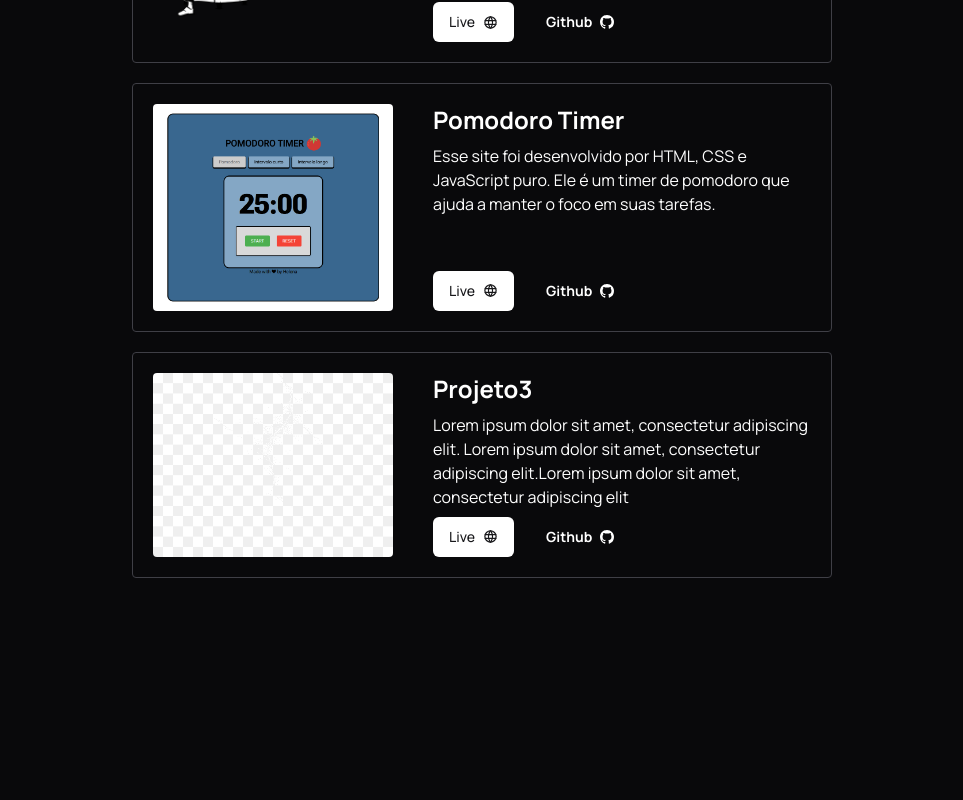
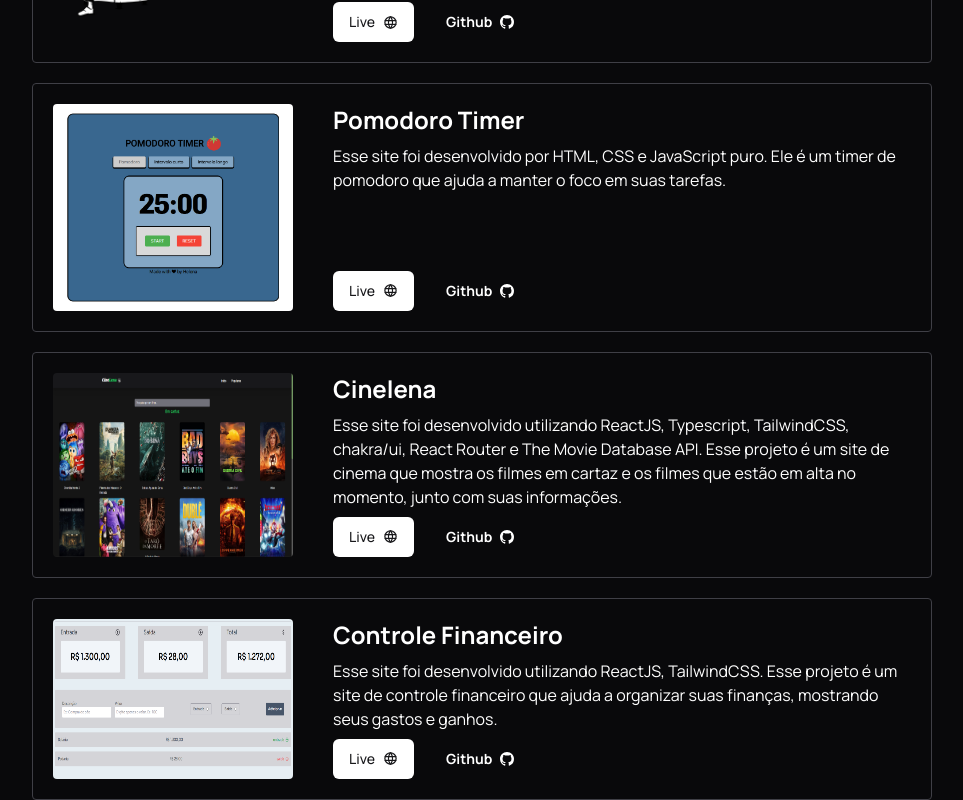
Before and after one commit to len4cf/myWebsite, a React (Vite) app: page /projects in a window 1280 px wide. Shown: the part 326-1126 px from the top of the page, without its empty margins (158-1121 px from the left). Before the commit the page ends 904 px from the top, so only its background shows below. Built offline with nearby package versions, Linux system fonts and the light colour scheme.

Commit message:
adição de projetos

```diff
--- a/src/pages/Projects.tsx
+++ b/src/pages/Projects.tsx
@@ -1,9 +1,10 @@
 import { Button } from "@/components/ui/button"
 import { BsGithub } from "react-icons/bs"
 import { TbWorld } from "react-icons/tb"
-import pngPic from "../assets/pngPic.png"
 import project1 from "../assets/project1.png"
 import project2 from "../assets/project2.png"
+import project3 from "../assets/project3.png"
+import project4 from "../assets/project4.png"
 
 const Projects = () => {
   const projetos = [
@@ -24,12 +25,20 @@ const Projects = () => {
       imagem: project2,
     },
     {
-      Nome: "Projeto3",
+      Nome: "Cinelena",
       Descrição:
-        "Lorem ipsum dolor sit amet, consectetur adipiscing elit. Lorem ipsum dolor sit amet, consectetur adipiscing elit.Lorem ipsum dolor sit amet, consectetur adipiscing elit",
-      Github: "www.github.com",
-      Live: "www.live.com",
-      imagem: pngPic,
+        "Esse site foi desenvolvido utilizando ReactJS, Typescript, TailwindCSS, chakra/ui, React Router e The Movie Database API. Esse projeto é um site de cinema que mostra os filmes em cartaz e os filmes que estão em alta no momento, junto com suas informações.",
+      Github: "https://github.com/len4cf/cineLena",
+      Live: "https://cine-lena.vercel.app/",
+      imagem: project3,
+    },
+    {
+      Nome: "Controle Financeiro",
+      Descrição:
+        "Esse site foi desenvolvido utilizando ReactJS, TailwindCSS. Esse projeto é um site de controle financeiro que ajuda a organizar suas finanças, mostrando seus gastos e ganhos.",
+      Github: "https://github.com/len4cf/financialControl",
+      Live: "https://financial-control-alpha.vercel.app/",
+      imagem: project4,
     },
   ]
 
@@ -39,7 +48,7 @@ const Projects = () => {
         Projetos
       </h1>
       {projetos.map((projeto) => (
-        <div className="flex lg:flex-row lg:items-stretch flex-col items-center gap-10 lg:w-[700px] w-[300px] min-h-[200px] border p-5 border-zinc-700 rounded text-center lg:text-left">
+        <div className="flex lg:flex-row lg:items-stretch flex-col items-center gap-10 lg:w-[900px] w-[300px] min-h-[200px] border p-5 border-zinc-700 rounded text-center lg:text-left">
           <img src={projeto.imagem} alt="aaa" className="w-60 rounded" />
           <div className="flex flex-col gap-2">
             <h1 className="text-2xl font-bold">{projeto.Nome}</h1>
```
Also changed, not shown: src/assets/project3.png (added), src/assets/project4.png (added).
